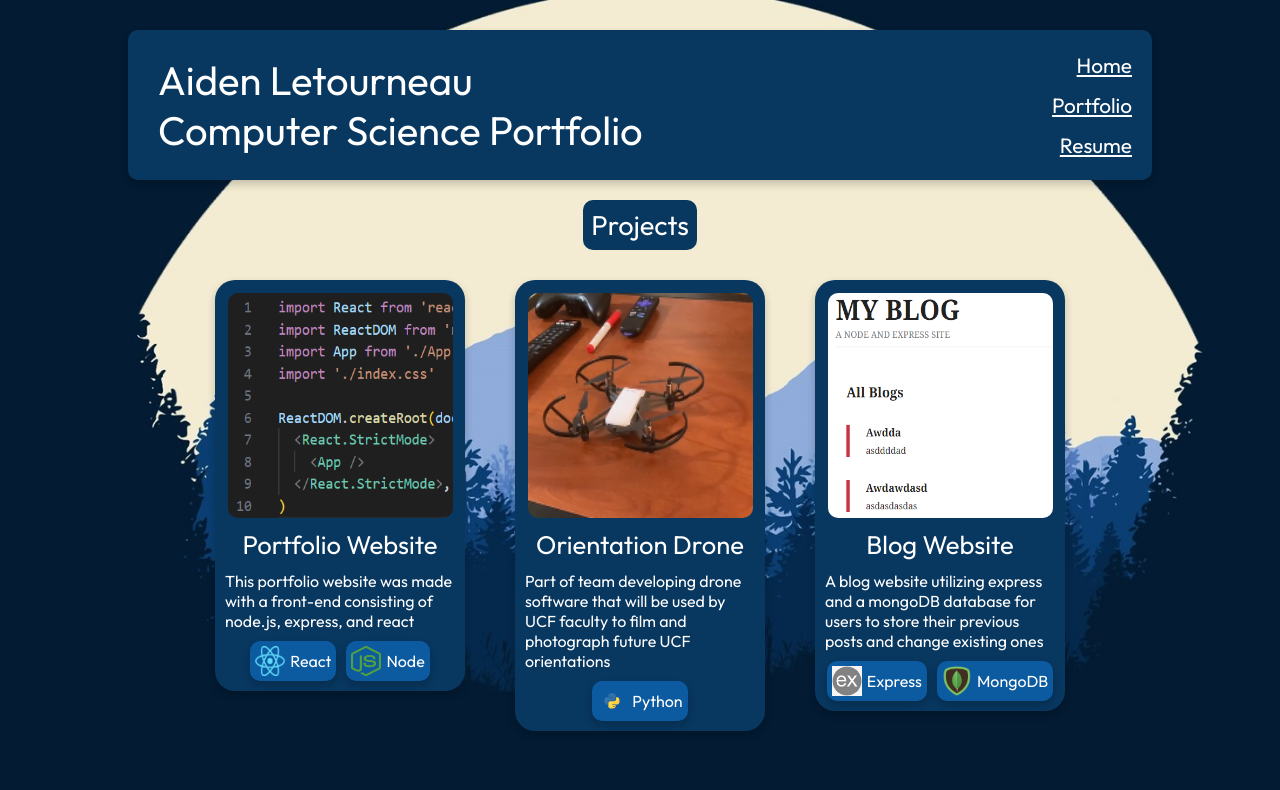
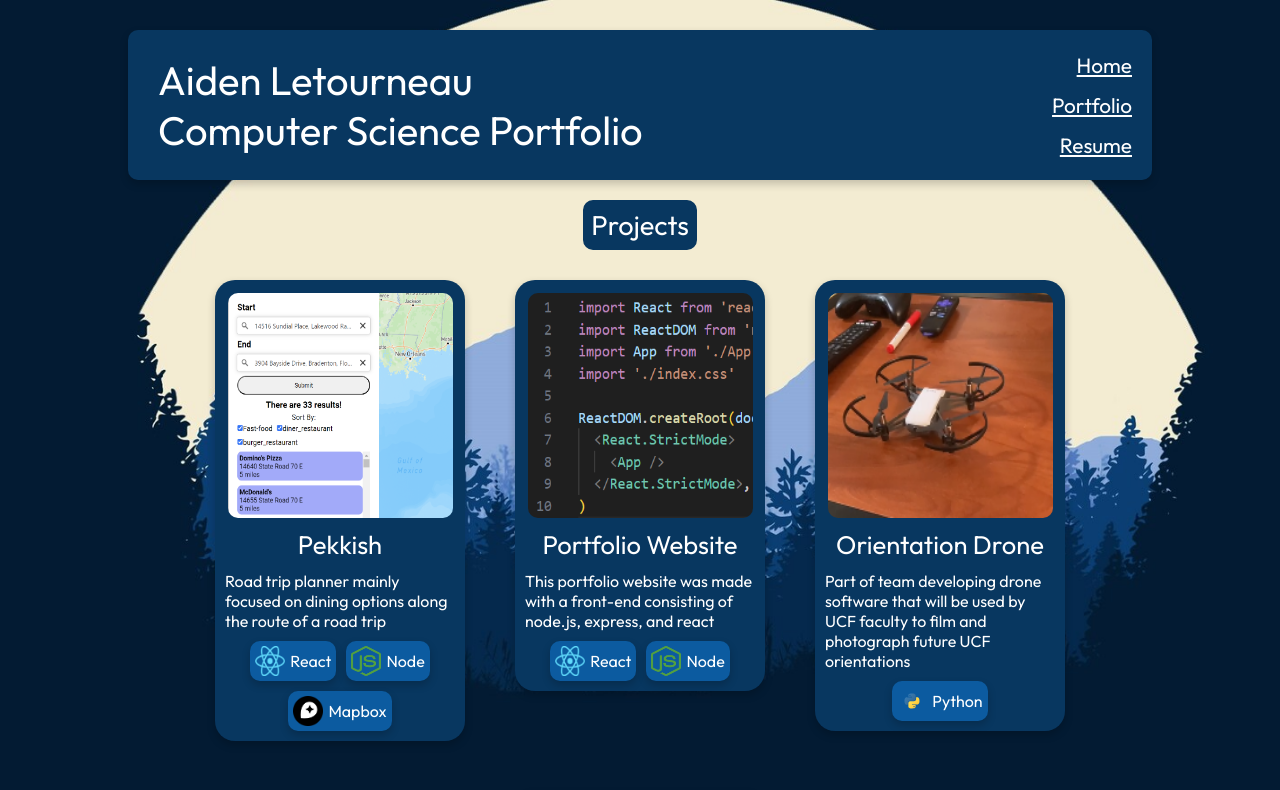
Before and after one commit to aidenletourneau/portfolioV2, a React (Vite) app: page /portfolio in a window 1280 px wide. Shown: the top 790 px of the page. Built offline with nearby package versions, Linux system fonts and the light colour scheme.

Commit message:
added pekkish to portfolio

```diff
--- a/src/index.css
+++ b/src/index.css
@@ -69,8 +69,6 @@ nav {
 }
 
 .card {
-  margin-left: auto;
-  margin-right: auto;
   width: 250px;
   border-radius: 20px;
   background: rgb(8, 55, 96);
@@ -114,7 +112,8 @@ nav {
   flex-direction: row;
   padding: 10px 0px 10px 0px;
   justify-content: center;
-  gap: 10px
+  gap: 10px;
+  flex-wrap: wrap;
 }
 
 .info-region {
@@ -125,6 +124,8 @@ nav {
   flex-direction: row;
   align-items: flex-start;
   justify-content: center;
+  flex-wrap: wrap;
+  gap: 50px;
 }
 
 .about-picture{
--- a/src/main.jsx
+++ b/src/main.jsx
@@ -38,8 +38,6 @@ const router = createBrowserRouter([
 
 ReactDOM.createRoot(document.getElementById('root')).render(
   <React.StrictMode>
-    <RouterProvider router={router}>
-
-    </RouterProvider>
+    <RouterProvider router={router}/>
   </React.StrictMode>,
 )
--- a/src/routes/portfolio-page.jsx
+++ b/src/routes/portfolio-page.jsx
@@ -6,8 +6,10 @@ import pythonLogo from '../assets/python-logo.svg'
 import mongodbLogo from '../assets/mongodb-logo.png'
 import expressLogo from '../assets/express-logo.png'
 import nodeLogo from '../assets/node-logo.png'
+import pekkishImg from '../assets/pekkish-img.png'
 import Heading from '../Heading'
 import Card from '../Card'
+import mapboxLogo from '../assets/mapbox-logo.png'
 
 export default function PortfolioPage() {
 
@@ -17,6 +19,12 @@ export default function PortfolioPage() {
     <>
         <Heading title="Projects"/>
         <div className="info-region">
+          <Card
+            link="https://github.com/aidenletourneau/pekkish"
+            picture={pekkishImg}
+            title="Pekkish"
+            description="Road trip planner mainly focused on dining options along the route of a road trip"
+            skills={[["React", reactLogo], ["Node", nodeLogo], ["Mapbox", mapboxLogo]]}/>
           <Card
             link="https://github.com/aidenletourneau/portfolio"
             picture={picture1}
@@ -34,6 +42,7 @@ export default function PortfolioPage() {
             title="Blog Website"
             description="A blog website utilizing express and a mongoDB database for users to store their previous posts and change existing ones"
             skills={[["Express", expressLogo], ["MongoDB", mongodbLogo]]}/>
+
         </div>
     </>
   )
```
Also changed, not shown: src/assets/mapbox-logo.png (added), src/assets/pekkish-img.png (added).
